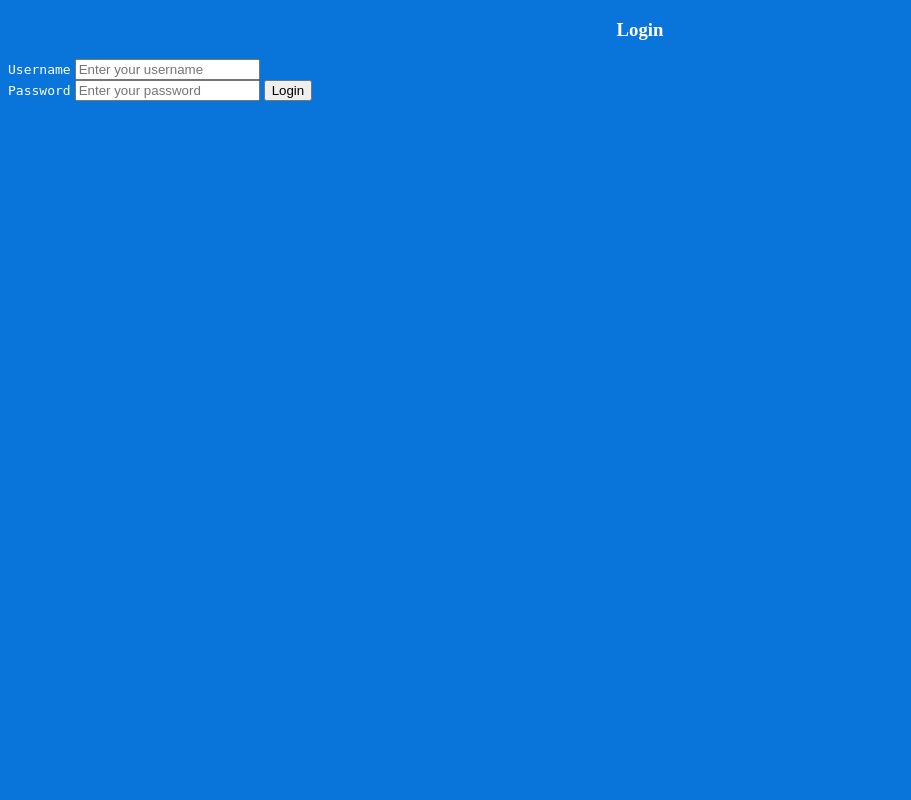
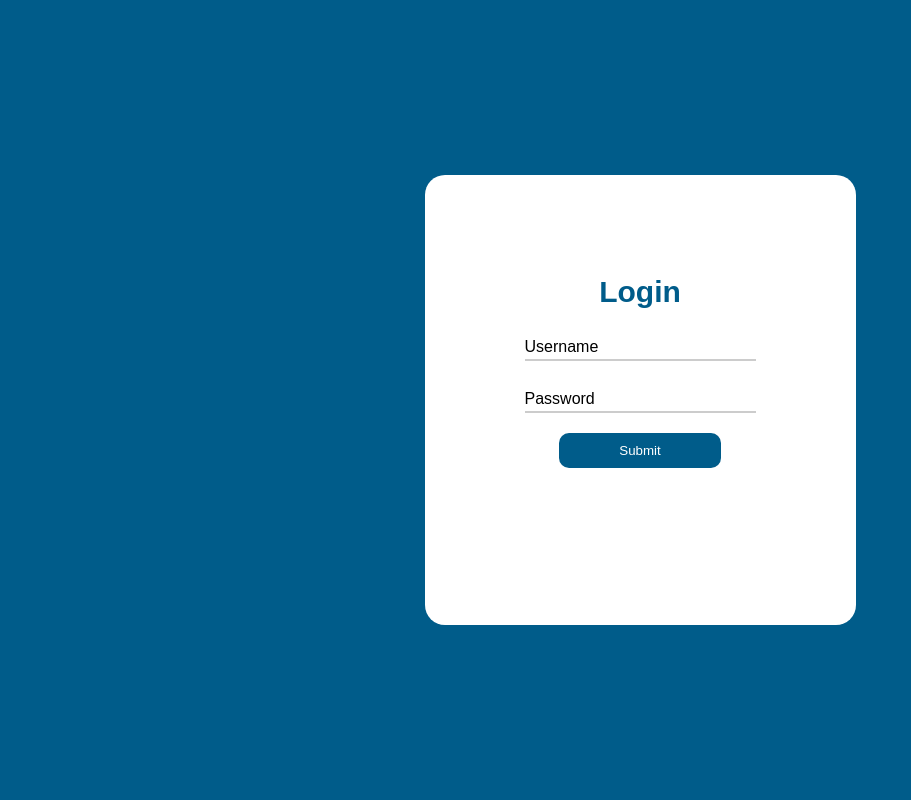
Before and after one commit to josemnmatos/learning-platform, a Django app: page /loginpage in a window 1280 px wide. Shown: the whole page, without its empty margins (0-911 px from the left). Run offline with Django 4.2, Linux system fonts and the light colour scheme.

Commit message:
update log in page

```diff
--- a/plp_app/app/views.py
+++ b/plp_app/app/views.py
@@ -80,4 +80,5 @@ def viewProfile (request, id):
             messages.error(request, "Error finding public profile")
             return redirect('home')
         else:
-            return render(request, "app/viewProfile.html", {'public': public[0]})
+            coursesMade = models.CoursesMade.objects.filter(publicId__exact = public[0].id)
+            return render(request, "app/viewProfile.html", {'public': public[0], 'coursesMade': coursesMade})
--- a/plp_app/templates/app/base.html
+++ b/plp_app/templates/app/base.html
@@ -1,5 +1,7 @@
+{% load static %}
 <!DOCTYPE html>
 <html>
+  <link rel="stylesheet" href="{% static 'test.css' %}">
   <head>
     <meta charset="utf-8" />
     <meta http-equiv="X-UA-Compatible" content="IE=edge" />
@@ -7,25 +9,7 @@
     <meta name="description" content="" />
     <meta name="viewport" content="width=device-width, initial-scale=1" />
     <style>
-      body {
-        background-color: rgb(9, 117, 219);
-      }
 
-      h3 {
-        color: white;
-        text-align: center;
-      }
-
-      p {
-        font-family: monospace;
-        font-size: 30px;
-      }
-
-      label {
-        color: white;
-        text-align: left;
-        font-family: monospace;
-      }
     </style>
   </head>
   <body>
--- a/plp_app/templates/app/loginpage.html
+++ b/plp_app/templates/app/loginpage.html
@@ -1,28 +1,111 @@
+
 {% extends 'app/base.html' %}
+
 {% block content %}
-    <h3>Login</h3>
+    <style>
 
-    <form action="/loginpage" method="post">
-      {% csrf_token %}
-      <label for="">Username</label>
-      <input
-        type="text"
-        id="username"
-        name="username"
-        placeholder="Enter your username"
-        required
-      />
-      <br />
+          *{
+            margin: 0;
+            padding: 0;
+            box-sizing: border-box;
+            font-family: sans-serif;
+          }
 
-      <label for="">Password</label>
-      <input
-        type="password"
-        id="password1"
-        name="password1"
-        placeholder="Enter your password"
-        required
-      />
+          body {
+            width: 100%;
+            height: 100vh;
+            background-color: #005C8A;
+            background-position: center;
+            background-size: cover ;
+            display: flex;
+            align-items: center;
+            justify-content: center;
+          }
 
-      <button type="submit">Login</button>
-    </form>
+          .container {
+            max-width: 1280px;
+            margin: 0 auto;
+          }
+
+          .form_container {
+            background-color: white;
+            max-width: 500px;
+            height: 450px;
+            padding: 100px;
+            border-radius: 20px;
+          }
+
+          form h1{
+            text-align: center;
+            font-size: 30px;
+            color: #005C8A;
+          }
+
+          .input_single{
+            position: relative;
+            margin: 20px 0;
+          }
+
+          .input_single label {
+            position: absolute;
+            left: 0;
+            bottom: 5px;
+            transition: all 0.2s;
+            cursor: text;
+          }
+          .input {
+            width: 100%;
+            border: 0;
+            border-bottom: 2px solid #ccc ;
+            padding: 5px;
+            font-size: 17px;
+            outline: 0;
+
+          }
+
+          form .input_single .input:focus ~ label,
+          form .input_single .input:valid ~ label{
+            transform: translateY(-24px);
+            font-size: 12px;
+            color: gray;
+          }
+
+        .btn{
+          width: 70%;
+          border-radius: 10px;
+          background-color: #005C8A ;
+
+          text-align: center;
+          padding: 10px 40px;
+          border: 0;
+
+          color: #fff;
+          cursor: pointer;
+        }
+
+    </style>
+
+    <section class= "form_container">
+      <div class = "container">
+        <form action="/loginpage" method="post">
+          {% csrf_token %}
+
+          <h1>Login</h1>
+
+          <div class = "input_single"  >
+            <input class = "input" type="text" id="username" name="username"   required />
+            <label for  = "username" > Username </label>
+          </div>
+          <div class = "input_single">
+            <input class = "input" type="password" id="password1"  name="password1"  required />
+            <label for  = "password1" > Password </label>
+          </div>
+
+          <div style ="text-align:center;"> <button class = "btn" type = "submit">Submit</button>
+          </div>
+
+        </form>
+      </div>
+    </section>
+
 {% endblock %}
```
Also changed, not shown: plp_app/templates/app/viewProfile.html (+19 -4 lines).
